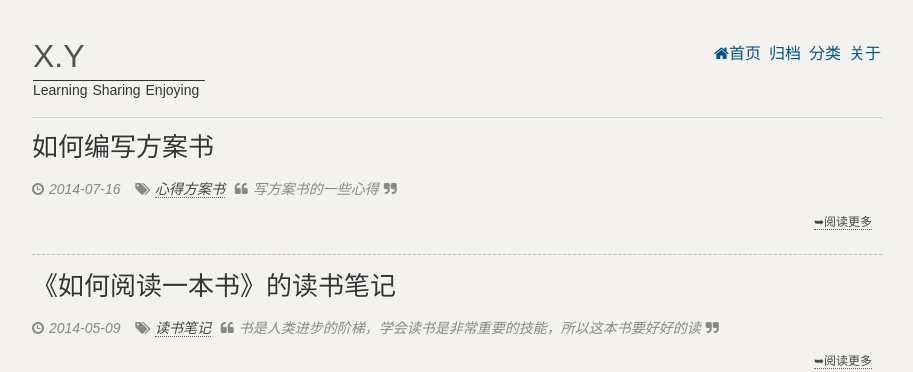
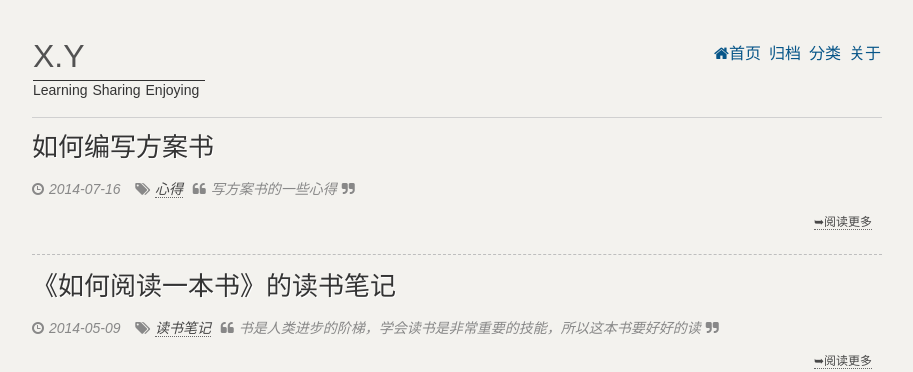
Before and after one commit to novawoo/novawoo.github.com, a Jekyll site: the page built from index.html, in a window 1280 px wide. Shown: the top 372 px of the page, without its empty margins (183-1096 px from the left). Built offline with Jekyll 4.4.1, drawn with Linux system fonts in a browser that asks for light colours; Markdown is read by kramdown in place of the engine named in the settings; the list of posts is cut into pages by our own code.

Commit message:
modified

```diff
--- a/_posts/blog/2014-07-16-how-to-write-plan-of-the-book.md
+++ b/_posts/blog/2014-07-16-how-to-write-plan-of-the-book.md
@@ -1,11 +1,10 @@
 ---
 layout:     post
 title:      如何编写方案书
-category:
+category:   blog
 description:   写方案书的一些心得
 tags:
  - 心得
- - 方案书
 ---
 
 ## 五步法
@@ -30,6 +29,5 @@ tags:
 ## step5：根据目录和他人的反馈，完善方案内容
 有了目录，有了每条目录的重点，有了听众的反馈，在这个时候再去完善方案的具体内容，会比较顺利。但有一点值得注意，在完善方案内容的时候，千万不要边写边调整文档的格式，因为这样会打断你的思考，使你的效率下降。
 
-
 ## 写在最后
 以上是我写方案时的一些心得，希望能和大家多多交流。
```
